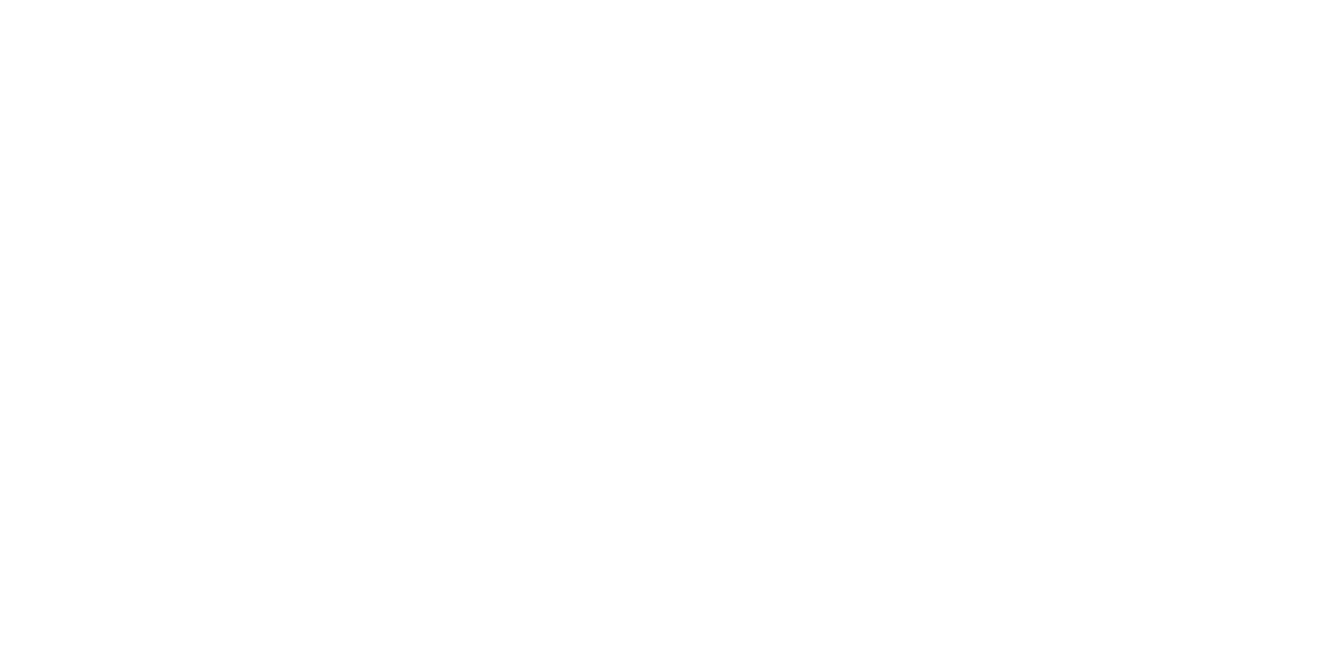
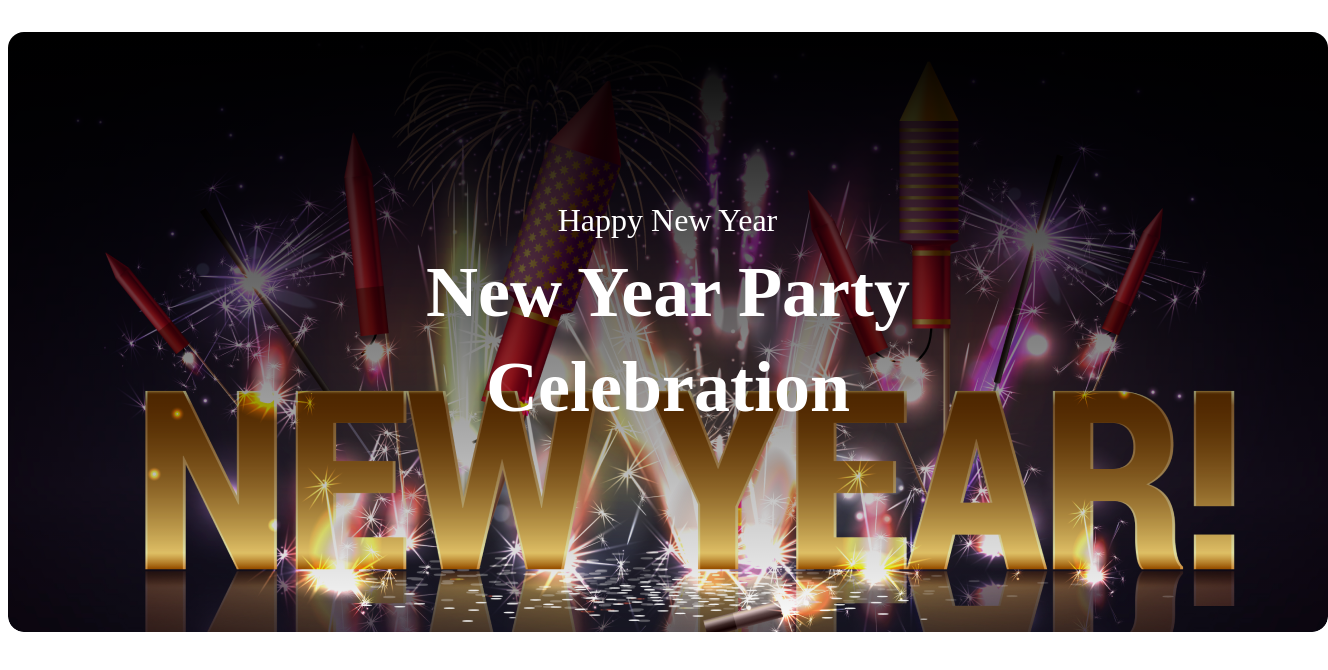
Before and after one commit to zarka1212/PH-1st-assignment, a plain HTML site: page index.html in a window 1280 px wide. Shown: the whole page, 1328 px wide, since content can reach past the window. Drawn offline with Linux system fonts and the light colour scheme.

Commit message:
added banner

```diff
--- a/index.html
+++ b/index.html
@@ -4,9 +4,15 @@
     <meta charset="UTF-8">
     <meta name="viewport" content="width=device-width, initial-scale=1.0">
     <title>first assignment</title>
+    <link rel="stylesheet" href="styles.css">
 </head>
 <body>
     <header>
+        <div class="banner">
+            <h3 class="banner-title">Happy New Year </h3>
+            <h1 class="banner-description">New Year Party <br>
+                                             Celebration</h1>
+        </div>
 
     </header>
     <main>
--- a/styles.css
+++ b/styles.css
@@ -0,0 +1,30 @@
+.banner{
+    justify-items: center;
+    margin:auto ;
+    border-radius: 16px;
+    background-image: linear-gradient(to bottom, black, rgba(7, 2, 17, 0.00)),url('images/Banner\ Image.png');
+    width: 1320px;
+    height: 600px;
+    background-repeat: no-repeat;
+}
+
+.banner-title{
+    padding:170px 531px 0px 530px;
+    margin-bottom: -10px;
+    color: white;
+    text-align: center;
+    font-family: Merriweather;
+    font-size: 32px;
+    font-weight: 400;
+}
+.banner-description{
+  margin-top: 16px;
+    color: white;
+text-align: center;
+font-family: Merriweather;
+font-size: 72px;
+font-style: normal;
+font-weight: 900;
+line-height: 95px;
+
+}
```
